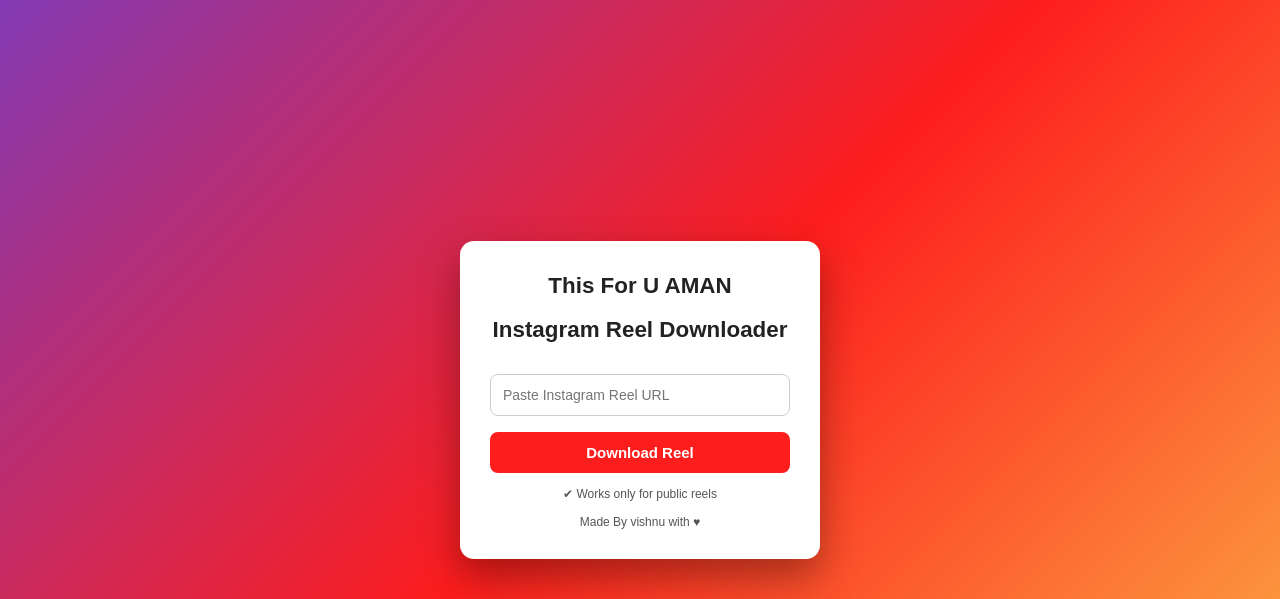
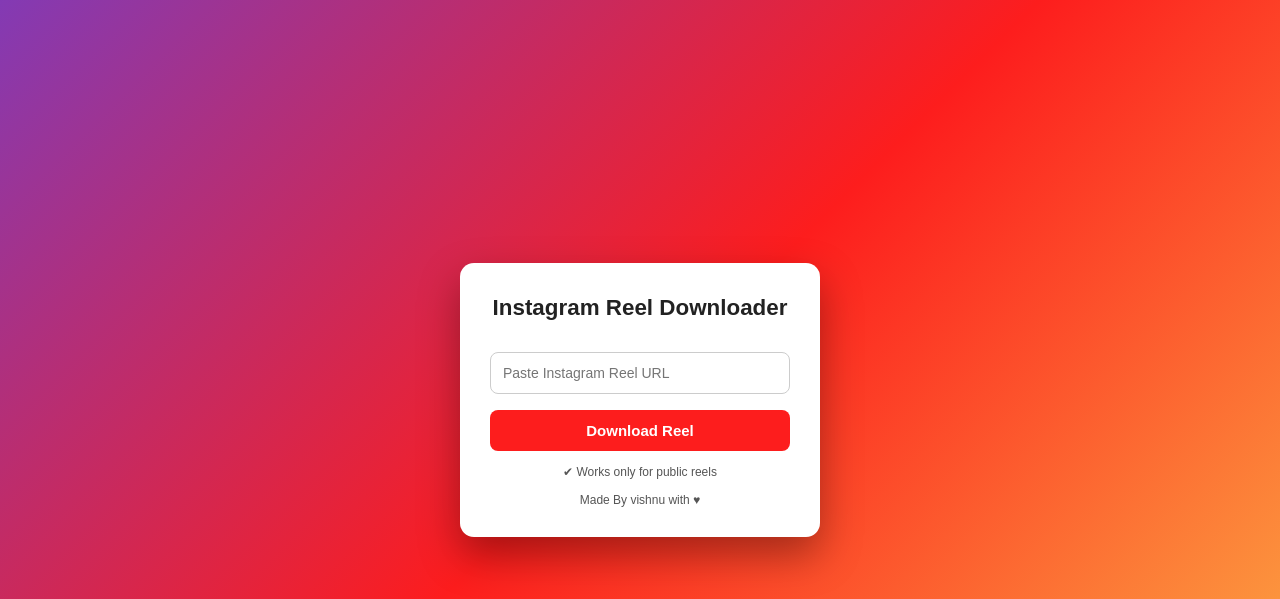
Before and after one commit to vishnusharma17/instagram_reels_downloader, a Flask app: page / in a window 1280 px wide. Shown: the top 599 px of the page. Run offline with Flask 3, Linux system fonts and the light colour scheme.

Commit message:
final commit

```diff
--- a/templates/index.html
+++ b/templates/index.html
@@ -8,7 +8,6 @@
   <body>
     <div class="page">
       <div class="card">
-        <h1>This For U AMAN</h1>
         <h1>Instagram Reel Downloader</h1>
 
         <form method="POST">
```
